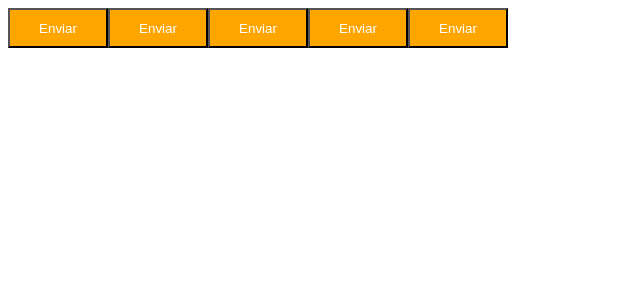
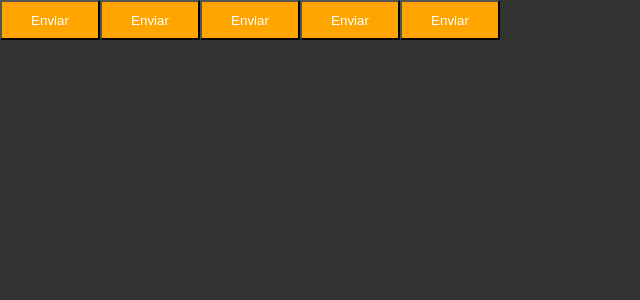
Before and after one commit to simaomenezes/ReactJS-Aprofundando-em-Hooks, a React (Vite) app in the folder 02-ignite-timer/: page / in a window 1280 px wide. Shown: the top 300 px of the page, without its empty margins (0-640 px from the left). Built offline with nearby package versions, Linux system fonts and the light colour scheme.

Commit message:
feat: Create GlobalStyle

```diff
--- a/02-ignite-timer/src/App.tsx
+++ b/02-ignite-timer/src/App.tsx
@@ -2,6 +2,7 @@
 
 import { ThemeProvider } from 'styled-components'
 import { defaultTheme } from "./styles/themes/default";
+import { GlobalStyle } from "./styles/global";
 
 export function App() {
   return (
@@ -11,6 +12,8 @@
       <Button variant="secondary"/>
       <Button variant="success"/>
       <Button/>
+
+      <GlobalStyle/>
     </ThemeProvider>
   )
 }
--- /dev/null
+++ b/02-ignite-timer/src/styles/global.ts
@@ -0,0 +1,14 @@
+import { createGlobalStyle } from 'styled-components';
+
+export const GlobalStyle = createGlobalStyle`
+    * {
+        margin: 0;
+        padding: 0;
+        box-sizing: border-box;
+    }
+
+    body {
+        background: #333;
+        color: #fff;
+    }
+`
```
